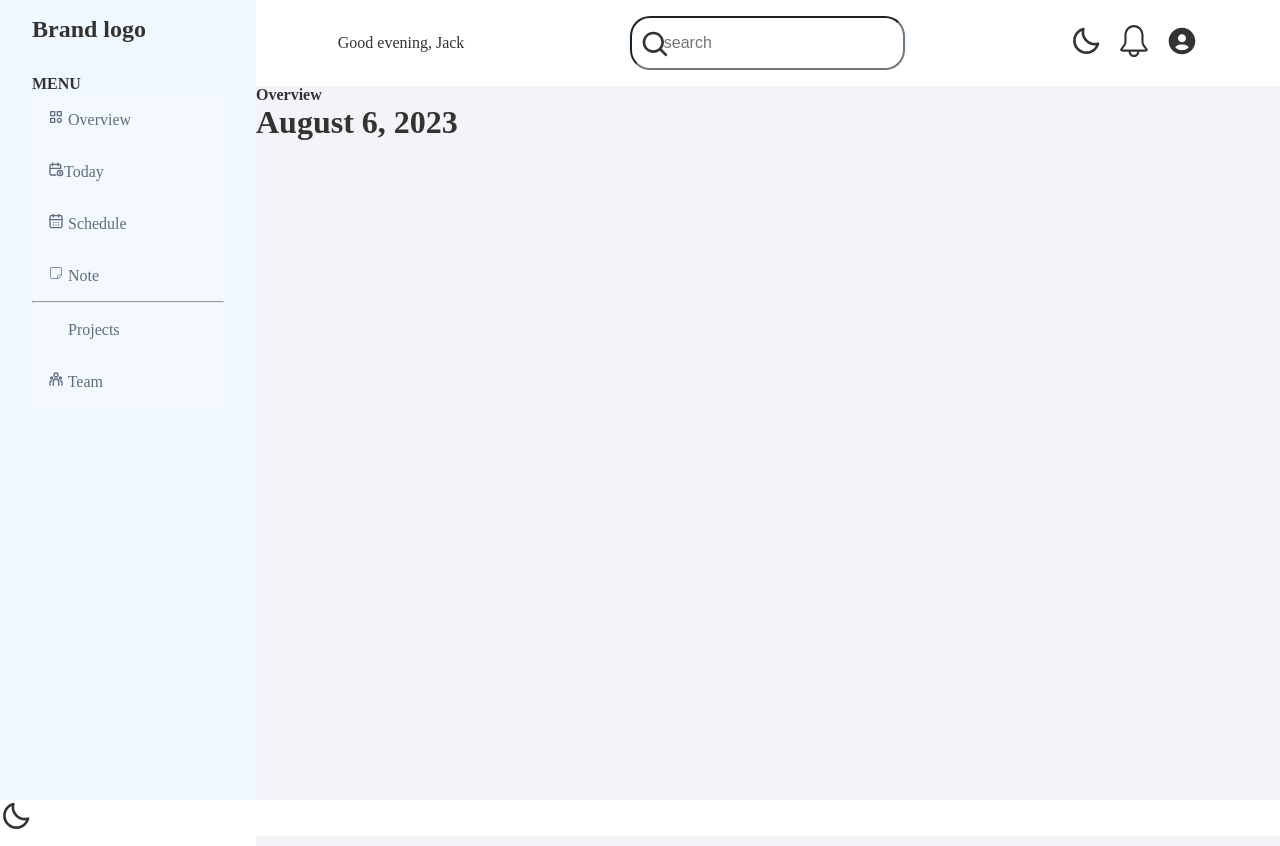
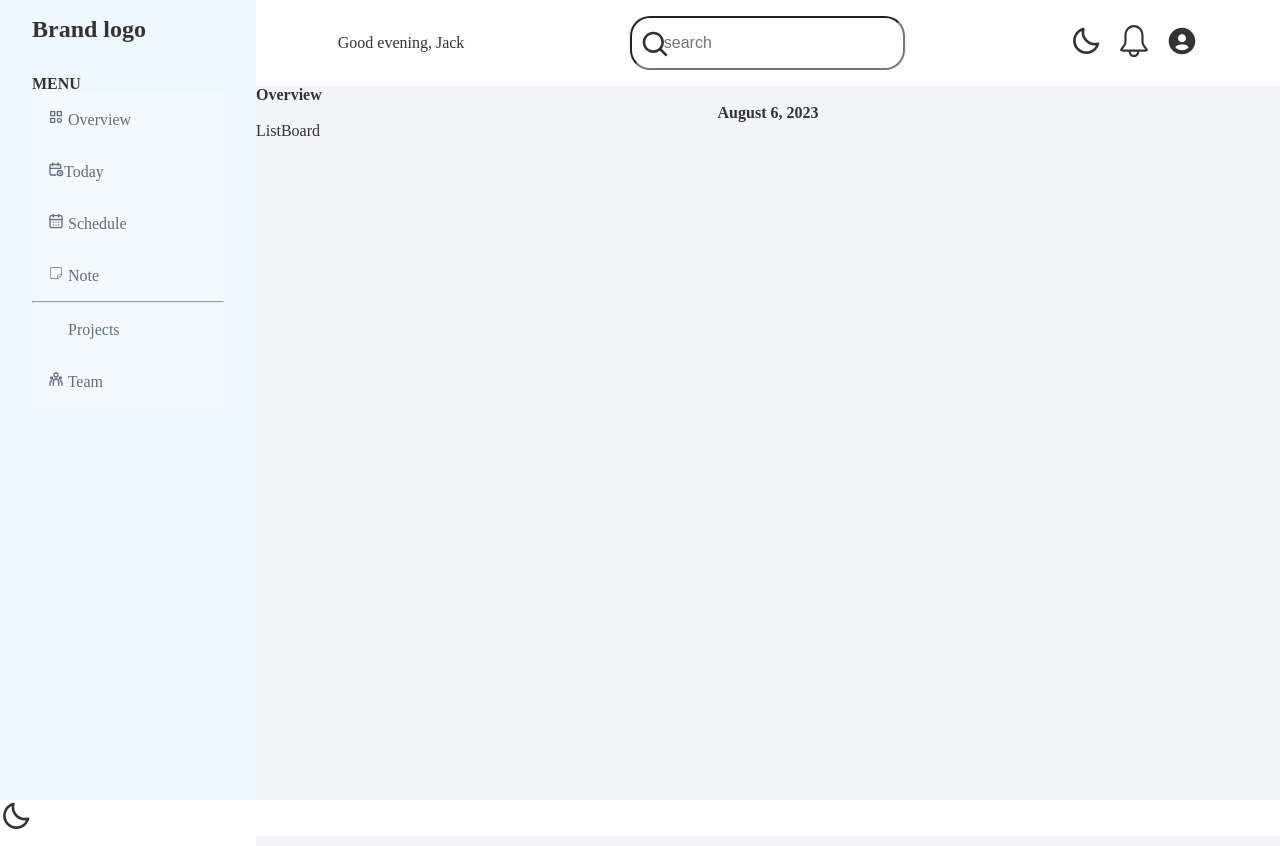
Before and after one commit to walexy026/istart-tech, a React (Create React App) app: page / in a window 1280 px wide. Built offline with nearby package versions, Linux system fonts and the light colour scheme; some icons are missing.

Commit message:
todoList

```diff
--- a/src/Components/Overview/Overview.css
+++ b/src/Components/Overview/Overview.css
@@ -32,3 +32,8 @@ input:focus {
   background-color: #f2f4f7;
   height: 95vh;
 }
+.overviewDownTray h4 {
+  display: grid;
+  place-items: center;
+  font-family: "Work Sans";
+}
--- a/src/Components/Overview/Overview.jsx
+++ b/src/Components/Overview/Overview.jsx
@@ -36,7 +36,12 @@ const Overview = () => {
       </div>
       <div className="overviewDownTray">
         <b>Overview</b>
-        <h1>{date}</h1>
+        <h4>{date}</h4>
+
+        <div>
+          <span>List</span>
+          <span>Board</span>
+        </div>
       </div>
     </div>
   );
```
Also changed, not shown: src/Components/TodoList/TodoList.jsx (added, +28 -0 lines), src/Components/TodoList/TodoList.css (added).
